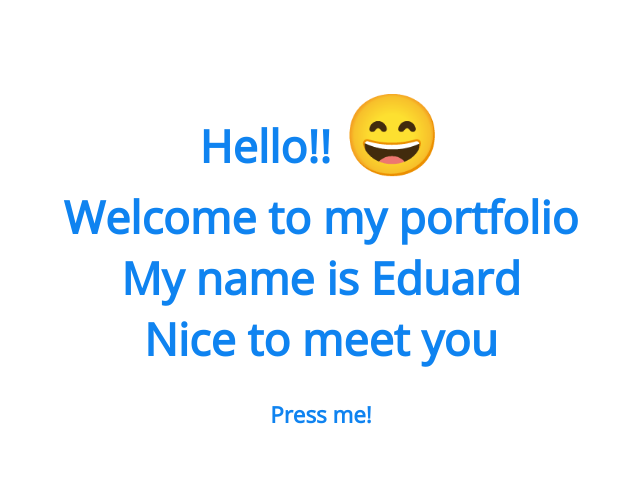
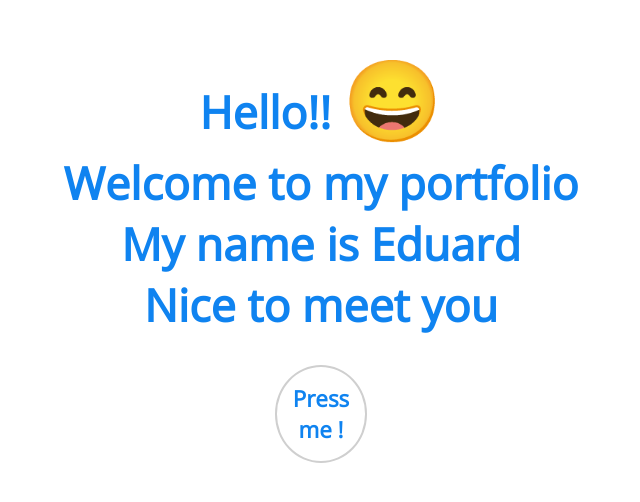
Before and after one commit to eddyvy/eddyvy-portfolio-old, a Svelte app: page / in a window 1280 px wide. Shown: the part 186-688 px from the top of the page, without its empty margins (343-983 px from the left). Built offline with nearby package versions, Linux system fonts and the light colour scheme.

Commit message:
Button decoration

```diff
--- a/src/components/Welcome.svelte
+++ b/src/components/Welcome.svelte
@@ -20,7 +20,18 @@
             <br>My name is Eduard
             <br>Nice to meet you
         </h1>
-        <button class="button-continue" type="button" on:click={welcomePress}>
-            <b>Press me!</b>
+        <button class="button-welcome" type="button" on:click={welcomePress}>
+            <b>Press <br>me !</b>
         </button>
 </div>
+
+<style>
+    .button-welcome {
+        padding: 1rem;
+        border: 2px solid rgb(207, 207, 207);
+        border-radius: 50%;
+    }
+    .button-welcome:hover {
+        box-shadow: 1px 1px 25px 10px rgba(146, 148, 248, 0.4);
+    }
+</style>
```
